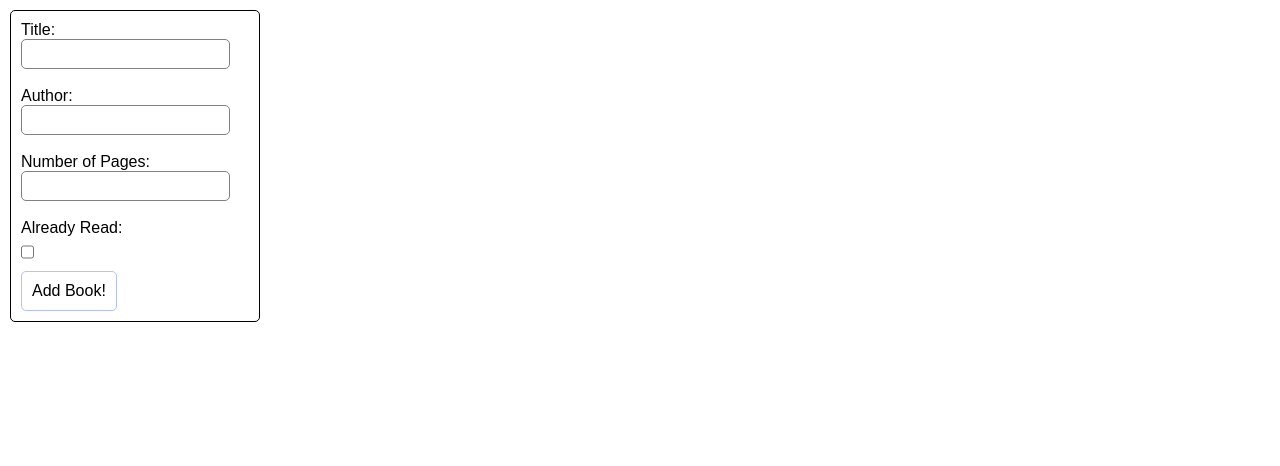
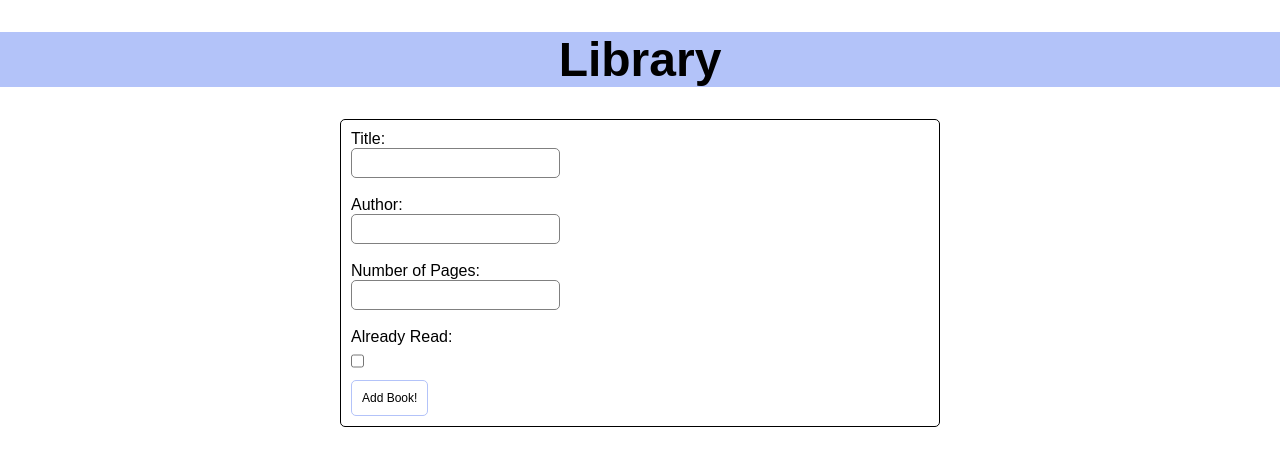
Before and after one commit to dansantander/library, a plain HTML site: page index.html in a window 1280 px wide. Drawn offline with Linux system fonts and the light colour scheme.

Commit message:
Finish styling

```diff
--- a/index.html
+++ b/index.html
@@ -8,12 +8,9 @@
 </head>
 <body>
 
-<div id="book-container" class="book-container">
+<div class="main">
 
-
-</div>
-
-
+  <h1 class="title">Library</h1>
   <div class="form-container">
     <form>
       <label for="title">Title:</label><br>
@@ -35,7 +32,8 @@
     <button type="button" class = "btn "id="add-book" onclick = "createBookWithForm()">Add Book!</button>
   </div>
 
-
+  <div id="book-container" class="book-container"></div>
+</div>
 <script src="app.js"></script>
 </body>
 </html>
--- a/style.css
+++ b/style.css
@@ -11,17 +11,30 @@ body {
   font-family: Arial, Helvetica, sans-serif;
 }
 
+.main {
+  margin: 0 auto;
+  display: flex;
+  flex-direction: column;
+}
+.title {
+  font-size: 3rem;
+  text-align: center;
+  background-color: rgb(179, 195, 249);
+  margin: 2rem 0;
+
+}
+
 .book-container {
  display: grid;
  grid-template-columns: 1fr 1fr 1fr;
- width: 40%;
+ max-width: 1200px;
  margin: 0 auto;
 }
 
 .book {
   margin: 10px;
   padding: 10px;
-  width: 250px;
+  max-width: 250px;
   border: 1px solid black;
   border-radius: 5px;
 }
@@ -35,7 +48,6 @@ body {
 }
 
 .book-info {
-
   display: flex;
   flex-direction: column;
   padding: 10px;
@@ -44,7 +56,6 @@ body {
  .book-info span {
   margin: 6px;
  }
-
 
  .btns {
    display: flex;
@@ -57,15 +68,17 @@ body {
   border: 1px solid rgb(179, 195, 249);
   border-radius: 5px;
 	font: inherit;
-	cursor: pointer;
+  cursor: pointer;
+  font-size: 12px;
  }
 
  .form-container {
+  display: inline-block;
   border: 1px solid black;
-  margin: 10px;
   padding: 10px;
   border-radius: 5px;
-  width: 250px;
+  width: 600px;
+  margin: 0 auto;
  }
 
   form input {
```
Also changed, not shown: app.js (+3 -13 lines). Lines whose indentation alone changed are shown as unchanged.
